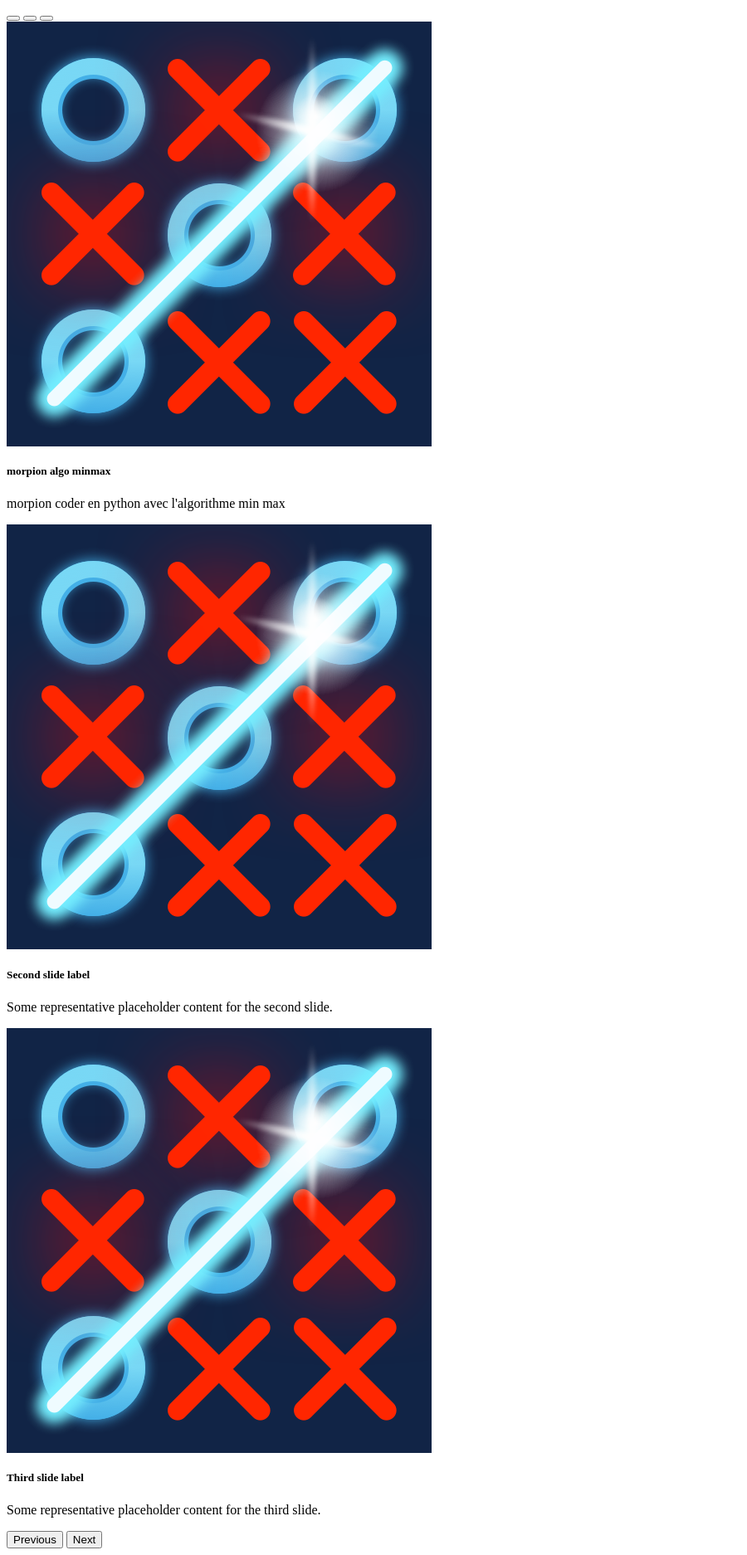
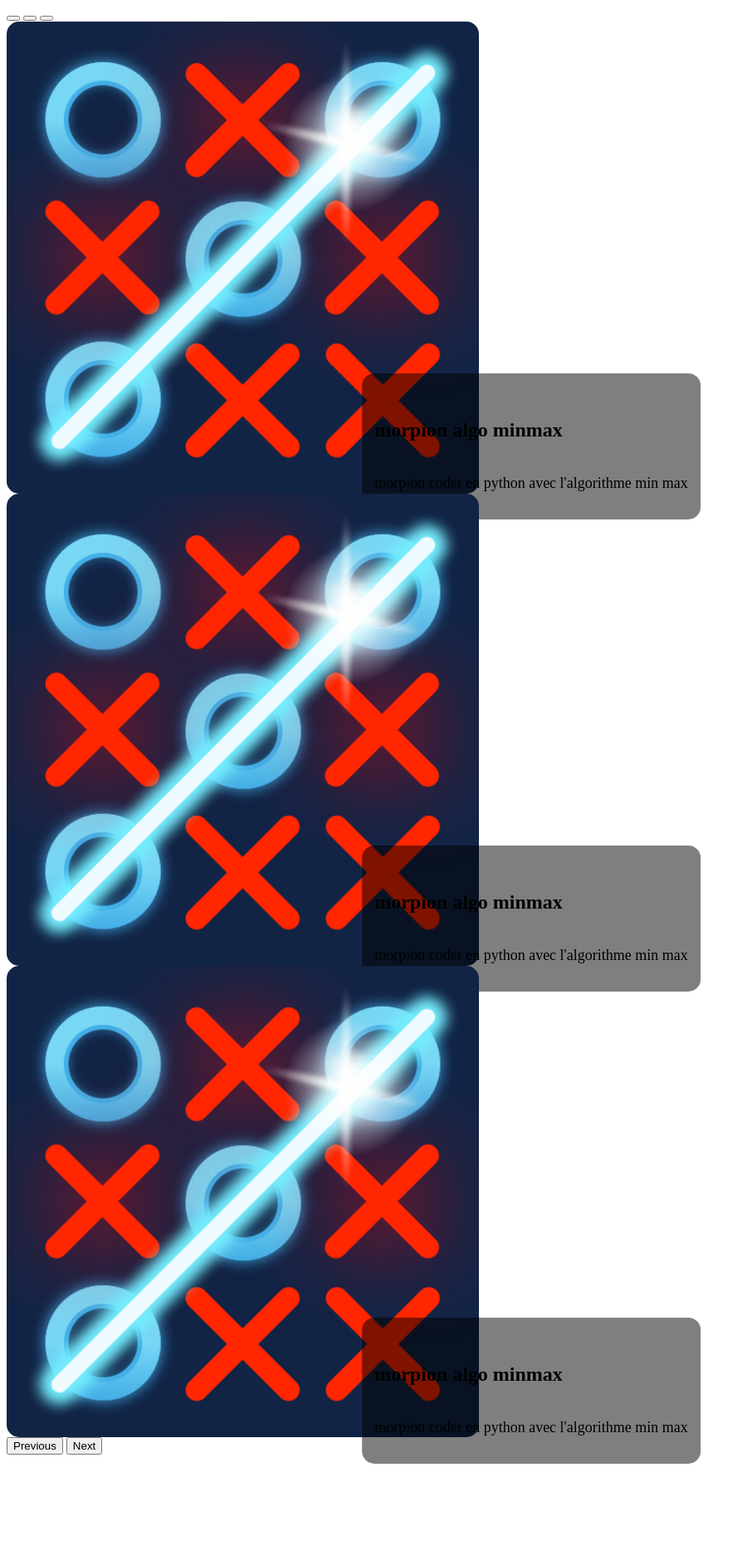
Before and after one commit to SimpleMg/Portfolio-CV, a PHP site: page /projets.php in a window 1280 px wide. Shown: the whole page at 83% size, without its empty margins (0-900 px from the left). After the commit the page ends 1764 px from the top, so only its background shows below. Run offline with PHP 8.4, Linux system fonts and the light colour scheme.

Commit message:
Update projets.php

```diff
--- a/site_web/projets.php
+++ b/site_web/projets.php
@@ -1,4 +1,38 @@
+<style>
+  .carousel img {
+    width: 45%;
+    height: auto;
+    object-fit: cover;
+    border-radius: 15px;
+  }
 
+  .carousel-item {
+    position: relative;
+  }
+
+  .carousel-caption {
+    position: absolute;
+    top: 90%;
+    left: 50%;
+    transform: translate(-50%, -50%);
+    max-width: 45%;
+    background-color: rgba(0, 0, 0, 0.5);
+    border-radius: 15px;
+    padding: 15px;
+  }
+
+  .carousel-caption h5 {
+    font-size: 24px;
+    font-weight: bold;
+  }
+
+  .carousel-caption p {
+    font-size: 18px;
+  }
+</style>
+</head>
+
+<body>
   <div id="carouselExampleCaptions" class="carousel slide">
     <div class="carousel-indicators">
       <button type="button" data-bs-target="#carouselExampleCaptions" data-bs-slide-to="0" class="active" aria-current="true" aria-label="Slide 1"></button>
@@ -16,15 +50,15 @@
       <div class="carousel-item">
         <img src="assets/img/morpion.jpg" class="d-block mx-auto" alt="...">
         <div class="carousel-caption d-none d-md-block">
-        <h5>Second slide label</h5>
-        <p>Some representative placeholder content for the second slide.</p>
+          <h5>morpion algo minmax</h5>
+          <p>morpion coder en python avec l'algorithme min max</p>
         </div>
       </div>
       <div class="carousel-item">
         <img src="assets/img/morpion.jpg" class="d-block mx-auto" alt="...">
         <div class="carousel-caption d-none d-md-block">
-        <h5>Third slide label</h5>
-        <p>Some representative placeholder content for the third slide.</p>
+          <h5>morpion algo minmax</h5>
+          <p>morpion coder en python avec l'algorithme min max</p>
         </div>
       </div>
     </div>
```
Lines whose indentation alone changed are shown as unchanged.
